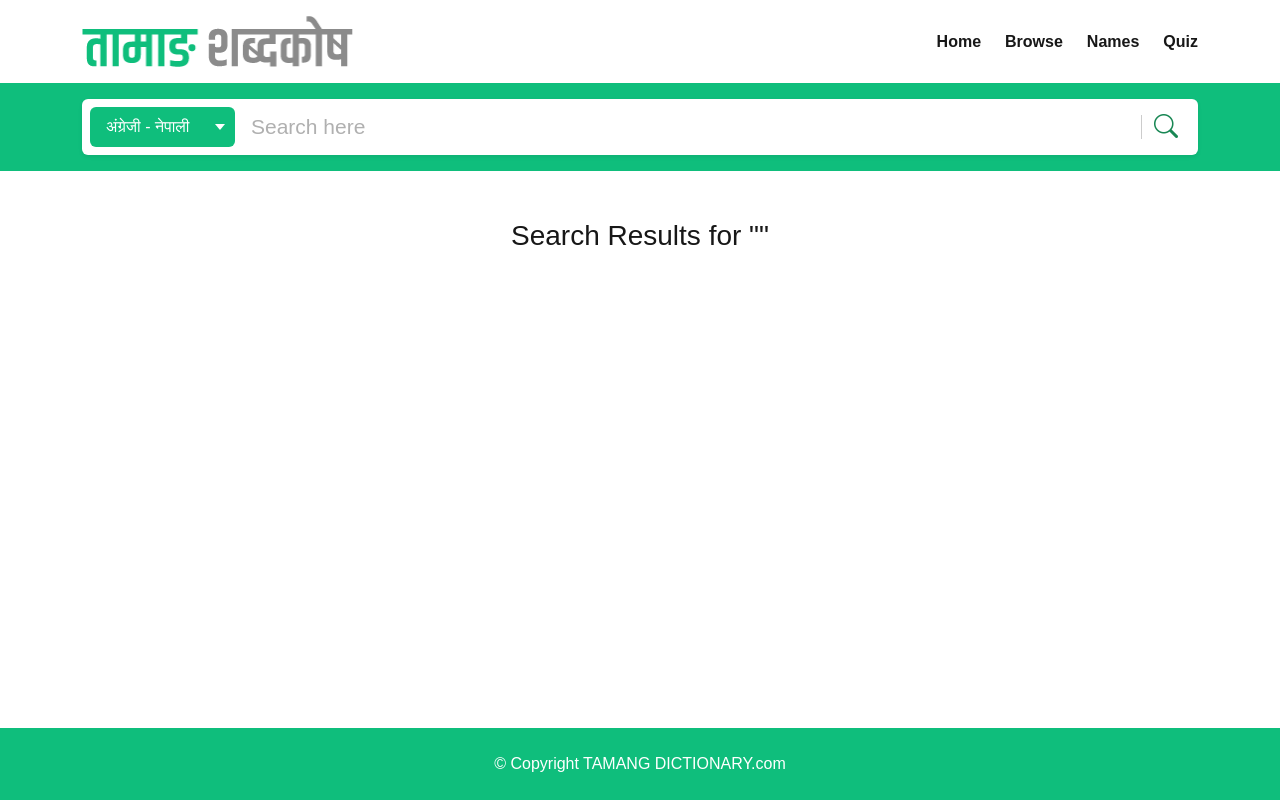
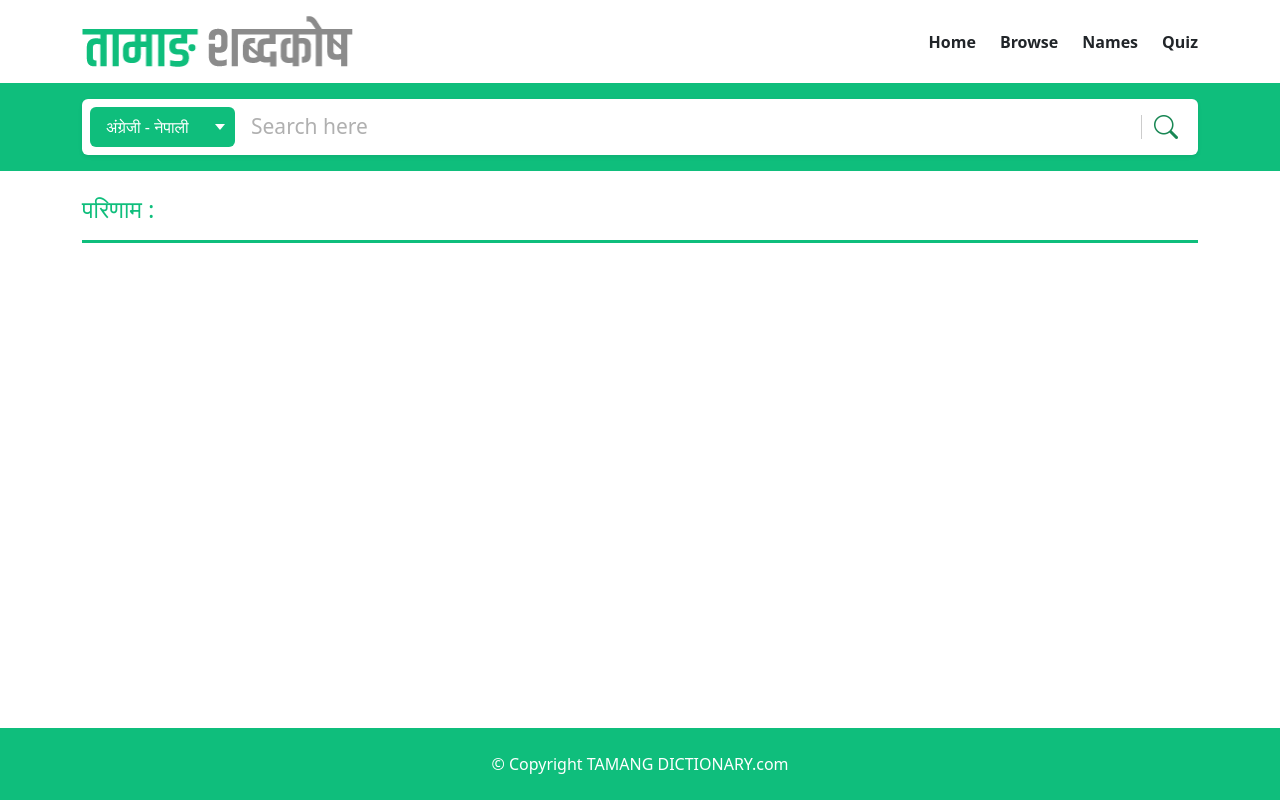
Before and after one commit to suresmaharjan/td-frontend, a Next.js app: page /search in a window 1280 px wide. Built offline with nearby package versions, Linux system fonts and the light colour scheme.

Commit message:
Loader(alignCenter)

```diff
--- a/app/globals.css
+++ b/app/globals.css
@@ -22,19 +22,7 @@ body {
   overflow-x: hidden;
 }
 
-body {
-  color: var(--foreground);
-  background: var(--background);
-  font-family: Arial, Helvetica, sans-serif;
-  -webkit-font-smoothing: antialiased;
-  -moz-osx-font-smoothing: grayscale;
-}
 
-* {
-  box-sizing: border-box;
-  padding: 0;
-  margin: 0;
-}
 
 a {
   color: inherit;
--- a/app/layout.tsx
+++ b/app/layout.tsx
@@ -13,14 +13,10 @@ const geistSans = Geist({
   subsets: ["latin"],
 });
 
-const geistMono = Geist_Mono({
-  variable: "--font-geist-mono",
-  subsets: ["latin"],
-});
 
 export const metadata: Metadata = {
-  title: "Create Next App",
-  description: "Generated by create next app",
+  title: "Collection of Tamang  Words - Tamang Dictionary",
+  description: "Collection of Tamang  Words - Tamang Dictionary",
 };
 
 export default function RootLayout({
@@ -30,10 +26,10 @@ export default function RootLayout({
 }>) {
   return (
     <html lang="en">
-      <body className={`${geistSans.variable} ${geistMono.variable} d-flex flex-column min-vh-100`}>
+      <body className={`d-flex flex-column min-vh-100`}>
         <Header />
         <SearchBar />
-        <main className="flex-grow-1 container py-4">{children}</main>
+        <main className="d-flex flex-grow-1 container py-4">{children}</main>
         <Footer />
       </body>
     </html>
--- a/app/search/page.tsx
+++ b/app/search/page.tsx
@@ -3,7 +3,7 @@
 import axios from "axios";
 import { useEffect, useState } from "react";
 import { useSearchParams } from "next/navigation";
-
+import Loader from "@/components/Loader";
 interface SearchItem {
   id: number;
   // add other fields like title, description if your API has them
@@ -45,26 +45,15 @@ export default function Search() {
 
   // Loading spinner
   if (loading) {
-    return (
-      <div className="d-flex flex-column align-items-center justify-content-center vh-100">
-        <div
-          className="spinner-border text-primary"
-          role="status"
-          style={{ width: "3rem", height: "3rem" }}
-        >
-          <span className="visually-hidden">Loading...</span>
-        </div>
-        <p className="mt-3 text-secondary fs-5">Searching...</p>
-      </div>
-    );
+    return <Loader />;
   }
 
   return (
-    <div className="container py-4">
-      <h3 className="mb-4 text-center">
-        Search Results for "<span className="text-primary">{keyword}</span>"
-      </h3>
-
+    <div className="w-100">
+      <h4 className=" text-primary">
+        परिणाम : <span className="">{keyword}</span>
+      </h4>
+      <hr className="border-3 text-primary mb-4 opacity-100" />
       {noMatch ? (
         <div className="text-center mt-5">
           <p className="fs-5 text-muted">No matching results found.</p>
--- /dev/null
+++ b/components/Loader.tsx
@@ -0,0 +1,14 @@
+export default function Loader() {
+  return (
+    <div className="d-flex flex-column align-items-center justify-content-center flex-grow-1" >
+      <div
+        className="spinner-border text-primary"
+        role="status"
+        style={{ width: "3rem", height: "3rem" }}
+      >
+        <span className="visually-hidden">Loading...</span>
+      </div>
+      <p className="mt-3 text-secondary fs-5">Searching...</p>
+    </div>
+  );
+}
```
